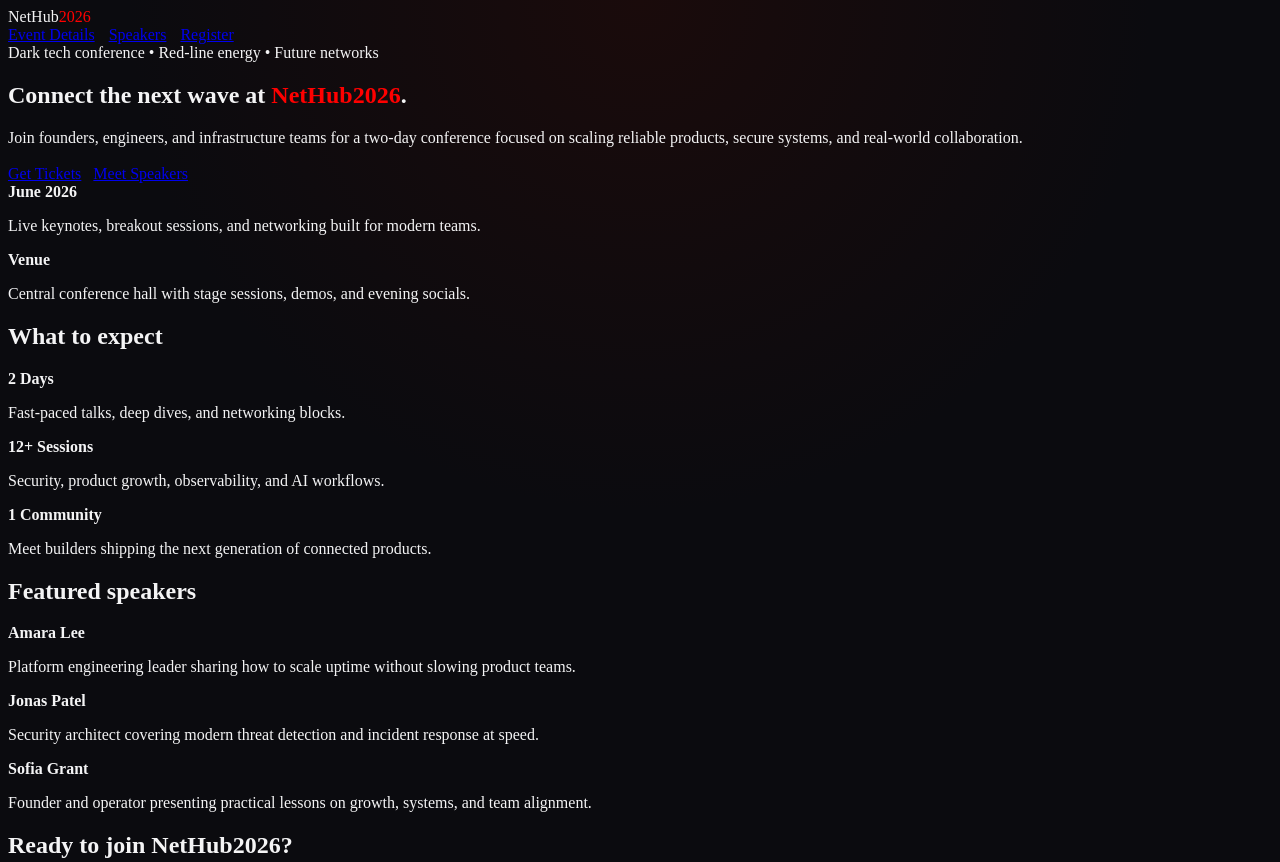
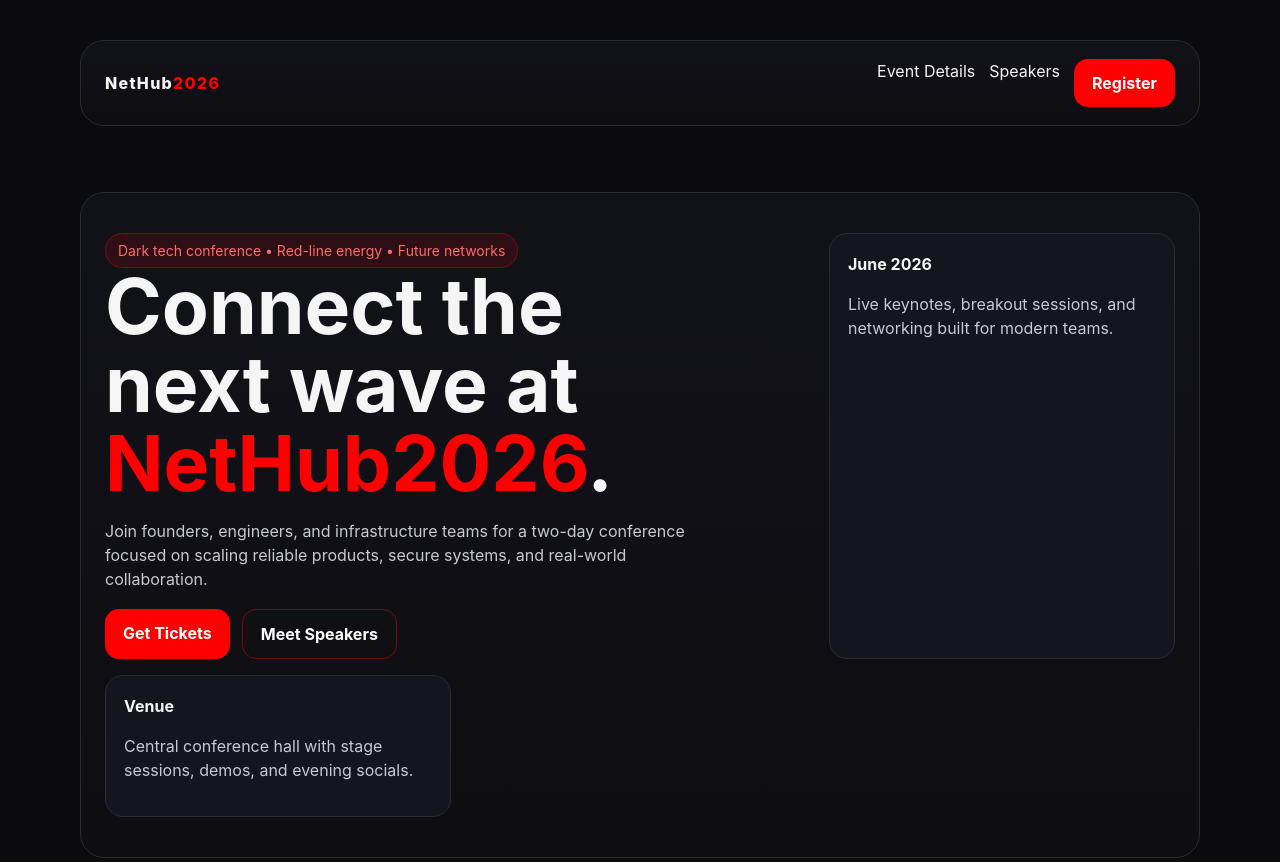
Before and after one commit to baggottsbots/red-shared-styles-test, a plain HTML site: page event/index.html in a window 1280 px wide. Shown: the top 862 px of the page. Drawn offline with Linux system fonts and the light colour scheme.

Commit message:
Update shared styles.css (3 pages)

```diff
--- a/styles.css
+++ b/styles.css
@@ -9,3 +9,27 @@
     :root{--accent:#FF0000;--bg:#0b0b0f;--panel:#12121a;--text:#f4f4f5;--muted:#a1a1aa}
     body{background:radial-gradient(circle at top,#1a0b0b 0%,var(--bg) 45%);color:var(--text)}
     .accent{color:var(--accent)} .border-accent{border-color:var(--accent)}
+
+body{margin:0;font-family:Inter,system-ui,sans-serif;background:#0b0b0f;color:#f5f5f5;line-height:1.5}
+    .wrap{max-width:1120px;margin:0 auto;padding:24px}
+    .nav,.hero,.details,.speakers,.cta{border:1px solid #2a2a33;background:linear-gradient(180deg,#121219,#0d0d12);border-radius:24px}
+    .nav{display:flex;justify-content:space-between;align-items:center;gap:16px;padding:18px 24px;margin-top:16px}
+    a{color:inherit;text-decoration:none}
+    .brand{font-weight:800;letter-spacing:.08em}
+    .accent{color:#ff0000}
+    .hero{padding:40px 24px;margin-top:18px}
+    .kicker{display:inline-block;background:rgba(255,0,0,.12);border:1px solid rgba(255,0,0,.35);color:#ff6b6b;padding:6px 12px;border-radius:999px;font-size:.875rem}
+    h1,h2{margin:0 0 12px}
+    h1{font-size:clamp(2.3rem,6vw,4.9rem);line-height:1.02;max-width:12ch}
+    h2{font-size:clamp(1.5rem,3vw,2.2rem)}
+    p{color:#c9c9d4;max-width:62ch}
+    .grid{display:grid;gap:16px}
+    .hero-grid,.speaker-grid{grid-template-columns:repeat(3,minmax(0,1fr))}
+    .hero-copy{grid-column:span 2}
+    .card{padding:18px;border-radius:18px;background:#15151d;border:1px solid #2b2b36}
+    .btn{display:inline-block;background:#ff0000;color:#fff;padding:12px 18px;border-radius:14px;font-weight:700}
+    .btn.secondary{background:transparent;border:1px solid rgba(255,0,0,.45)}
+    .details,.speakers,.cta{margin-top:18px;padding:24px}
+    .meta{display:grid;grid-template-columns:repeat(3,minmax(0,1fr));gap:14px;margin-top:18px}
+    .meta .card strong{display:block;color:#fff;font-size:1.1rem}
+    @media (max-width:768px){.hero-grid,.speaker-grid,.meta,.hero-copy{grid-template-columns:1fr;grid-column:auto}.nav{flex-direction:column;align-items:flex-start}.wrap{padding:16px}.hero{padding:28px 16px}}
```
